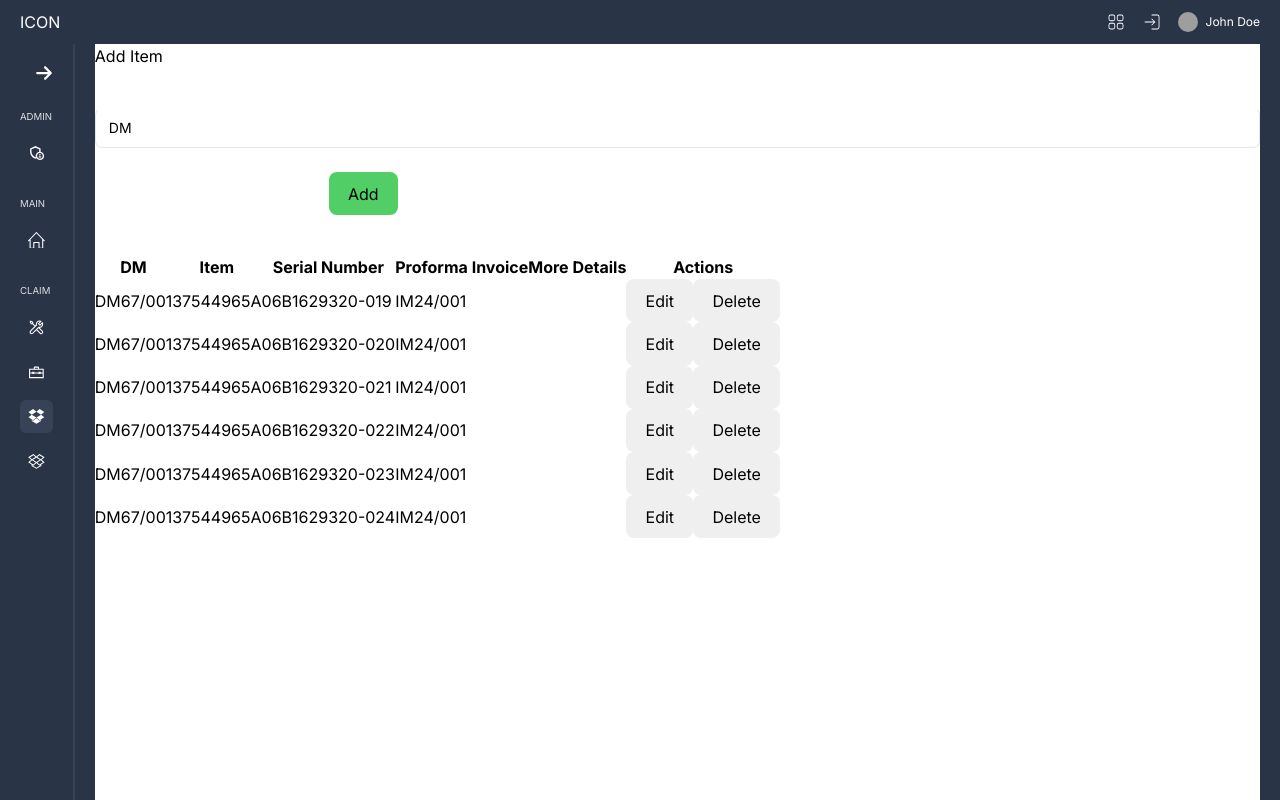
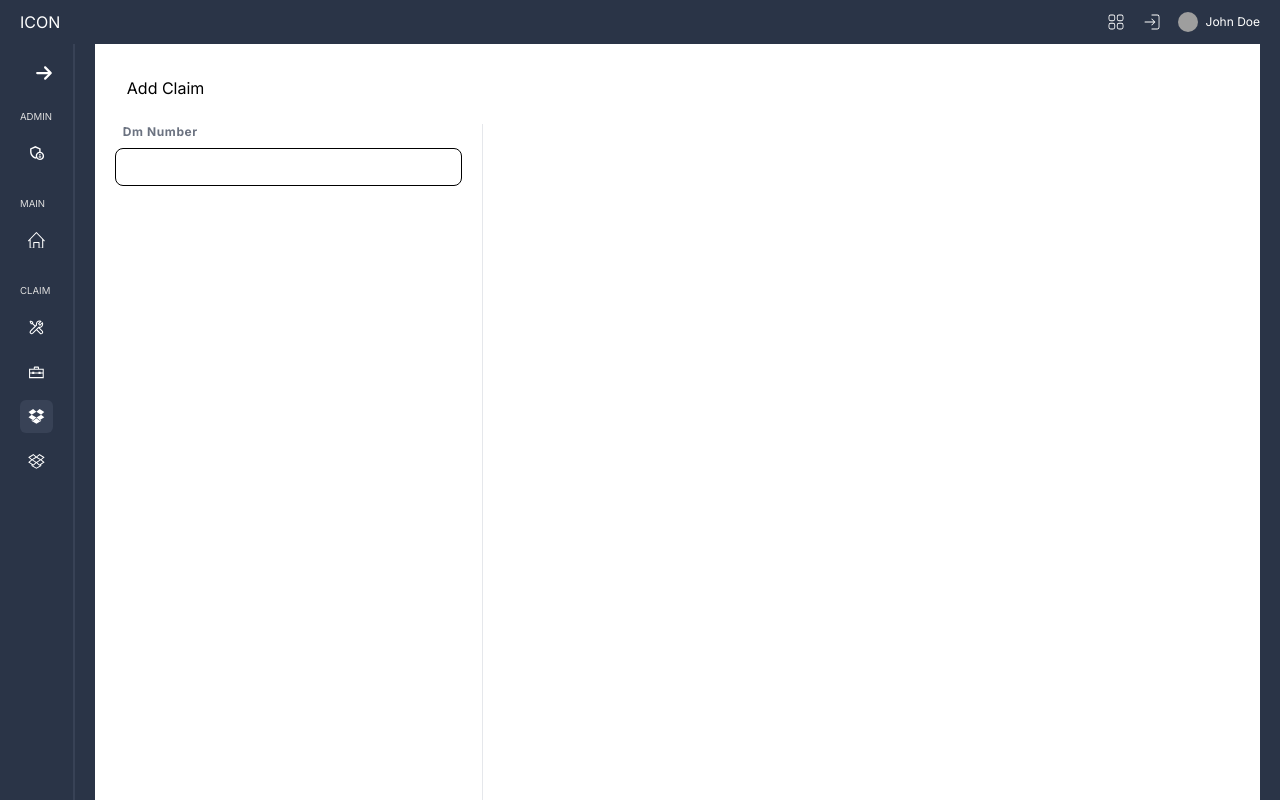
Before and after one commit to Nasaee/cliam-tracking, a React (Vite) app in the folder client/: page /add-appliers in a window 1280 px wide. Shown: the top 800 px of the page. Built offline with nearby package versions, Linux system fonts and the light colour scheme; grey boxes are pictures that could not be loaded.

Commit message:
frontend create ApplierClaim component

```diff
--- a/client/package.json
+++ b/client/package.json
@@ -15,14 +15,18 @@
     "@hookform/resolvers": "^3.3.4",
     "@mui/material": "^5.15.10",
     "@mui/x-data-grid": "^6.19.4",
+    "@reduxjs/toolkit": "^2.2.1",
     "@types/recharts": "^1.8.29",
+    "@types/redux-logger": "^3.0.13",
     "react": "^18.2.0",
     "react-dom": "^18.2.0",
     "react-hook-form": "^7.50.1",
     "react-hot-toast": "^2.4.1",
     "react-icons": "^5.0.1",
+    "react-redux": "^9.1.0",
     "react-router-dom": "^6.22.0",
     "recharts": "^2.12.0",
+    "redux-logger": "^3.0.6",
     "styled-components": "^6.1.8",
     "zod": "^3.22.4"
   },
--- a/client/src/commponents/Input.tsx
+++ b/client/src/commponents/Input.tsx
@@ -1,24 +1,27 @@
-interface Props {
-  type: 'text' | 'email' | 'password';
-  name: string;
+type Prop = {
+  type: React.InputHTMLAttributes<HTMLInputElement>['type'];
+  label: string;
   value: string;
-  onChange: (e: React.ChangeEvent<HTMLInputElement>) => void;
-}
-const Input = ({ type, name, value, onChange, ...props }: Props) => {
+  maxWidth?: number;
+  handleChange?: (event: React.ChangeEvent<HTMLInputElement>) => void;
+};
+
+const Input = ({ label, maxWidth, value, type, handleChange }: Prop) => {
   return (
-    <div className='relative w-full min-w-[200px] h-10'>
+    <label
+      className='flex flex-col gap-2'
+      style={{ maxWidth: maxWidth ? `${maxWidth}px` : '' }}
+    >
+      <span className='font-bold text-xs tracking-wider text-gray-500 pl-2'>
+        {label}
+      </span>
       <input
-        className='peer w-full h-full bg-transparent text-blue-gray-700 font-sans font-normal outline outline-0 focus:outline-0 disabled:bg-blue-gray-50 disabled:border-0 transition-all placeholder-shown:border placeholder-shown:border-blue-gray-200 placeholder-shown:border-t-blue-gray-200 border focus:border-2 border-t-transparent focus:border-t-transparent text-sm px-3 py-2.5 rounded-[7px] border-blue-gray-200 focus:border-teal-500'
-        placeholder=' '
         type={type}
-        name={name}
         value={value}
-        onChange={onChange}
+        className='border border-black rounded-lg px-3 py-2 min-w-[200px] text-sm'
+        onChange={handleChange}
       />
-      <label className="flex w-full h-full select-none pointer-events-none absolute left-0 font-normal !overflow-visible truncate peer-placeholder-shown:text-blue-gray-500 leading-tight peer-focus:leading-tight peer-disabled:text-transparent peer-disabled:peer-placeholder-shown:text-blue-gray-500 transition-all -top-1.5 peer-placeholder-shown:text-sm text-[11px] peer-focus:text-[11px] before:content[' '] before:block before:box-border before:w-2.5 before:h-1.5 before:mt-[6.5px] before:mr-1 peer-placeholder-shown:before:border-transparent before:rounded-tl-md before:border-t peer-focus:before:border-t-2 before:border-l peer-focus:before:border-l-2 before:pointer-events-none before:transition-all peer-disabled:before:border-transparent after:content[' '] after:block after:flex-grow after:box-border after:w-2.5 after:h-1.5 after:mt-[6.5px] after:ml-1 peer-placeholder-shown:after:border-transparent after:rounded-tr-md after:border-t peer-focus:after:border-t-2 after:border-r peer-focus:after:border-r-2 after:pointer-events-none after:transition-all peer-disabled:after:border-transparent peer-placeholder-shown:leading-[3.75] text-blue-gray-400 peer-focus:text-teal-500 before:border-blue-gray-200 peer-focus:before:!border-teal-500 after:border-blue-gray-200 peer-focus:after:!border-teal-500">
-        DM
-      </label>
-    </div>
+    </label>
   );
 };
 export default Input;
--- a/client/src/index.css
+++ b/client/src/index.css
@@ -11,8 +11,6 @@ button {
   font-family: inherit;
   border: transparent;
   border-radius: 8px;
-  padding: 0.6rem 1.2rem;
-  background-color: #efefef;
   outline: none;
 }
 
--- a/client/src/mock-data.ts
+++ b/client/src/mock-data.ts
@@ -1,42 +1,42 @@
 const mockData = [
   {
     dmNumber: 'DM67/001',
-    itemCode: '37544965A',
+    itemCode: '544965A',
     serialNumber: '06B1629320-019',
     proformaInv: 'IM24/001',
     additionInfo: '',
   },
   {
     dmNumber: 'DM67/001',
-    itemCode: '37544965A',
+    itemCode: '544965A',
     serialNumber: '06B1629320-020',
     proformaInv: 'IM24/001',
     additionInfo: '',
   },
   {
     dmNumber: 'DM67/001',
-    itemCode: '37544965A',
+    itemCode: '544965A',
     serialNumber: '06B1629320-021',
     proformaInv: 'IM24/001',
     additionInfo: '',
   },
   {
     dmNumber: 'DM67/001',
-    itemCode: '37544965A',
+    itemCode: '544965A',
     serialNumber: '06B1629320-022',
     proformaInv: 'IM24/001',
     additionInfo: '',
   },
   {
     dmNumber: 'DM67/001',
-    itemCode: '37544965A',
+    itemCode: '544965A',
     serialNumber: '06B1629320-023',
     proformaInv: 'IM24/001',
     additionInfo: '',
   },
   {
     dmNumber: 'DM67/001',
-    itemCode: '37544965A',
+    itemCode: '544965A',
     serialNumber: '06B1629320-024',
     proformaInv: 'IM24/001',
     additionInfo: '',
--- a/client/src/pages/AddClaimApplier.tsx
+++ b/client/src/pages/AddClaimApplier.tsx
@@ -1,41 +1,26 @@
-import styled from 'styled-components';
 import { useState } from 'react';
-import toast from 'react-hot-toast';
-import ReadOnlyRow from '../commponents/ReadOnlyRow';
-import EditableRow from '../commponents/EditableRow';
+import Input from '../commponents/Input';
+import { useSelector } from 'react-redux';
+import { RootState } from '../store/rootReducer';
 
-// !temporary
-import mockData from '../mock-data';
-import Input from '../commponents/Input';
-
-export interface Items {
-  dmNumber: string;
-  itemCode: string;
-  serialNumber: string;
-  proformaInv: string;
-  additionInfo: string;
-}
 const AddClaimApplier = () => {
-  // const [items, setItems] = useState<Items[]>([]);
-  // !temporary
-  const [items, setItems] = useState<Items[]>(mockData);
-  const [addFormData, setAddFormData] = useState({
+  const defaultItemState = {
     dmNumber: '',
     itemCode: '',
     serialNumber: '',
     proformaInv: '',
     additionInfo: '',
-  });
+  };
+  const [dmNumber, setDmNumber] = useState('');
+  const [addFormData, setAddFormData] = useState({ ...defaultItemState });
+  const applierToAddDB = useSelector(
+    (state: RootState) => state.applierToAddDB
+  );
 
-  const [editFromData, setEditFormData] = useState({
-    dmNumber: '',
-    itemCode: '',
-    serialNumber: '',
-    proformaInv: '',
-    additionInfo: '',
-  });
-
-  const [editItemsId, setEditItemsId] = useState<string | number | null>(null);
+  const handleDmNumberChange = (event: React.ChangeEvent<HTMLInputElement>) => {
+    const value = event.target.value.toUpperCase();
+    setDmNumber(value);
+  };
 
   const handleAddFormChange = (e: React.ChangeEvent<HTMLInputElement>) => {
     e.preventDefault();
@@ -43,213 +28,26 @@ const AddClaimApplier = () => {
     const fieldValue = e.target.value;
     setAddFormData({ ...addFormData, [fieldName]: fieldValue });
   };
-
-  const handleEditFormChange = (e: React.ChangeEvent<HTMLInputElement>) => {
-    e.preventDefault();
-    const fieldName = e.target.getAttribute('name') as string;
-    const fieldValue = e.target.value;
-    setEditFormData({ ...editFromData, [fieldName]: fieldValue });
-  };
-
-  const handleAddFormSubmit = (e: React.FormEvent<HTMLFormElement>) => {
-    e.preventDefault();
-    if (
-      !addFormData.dmNumber ||
-      !addFormData.itemCode ||
-      !addFormData.serialNumber
-    )
-      return toast.error('DM, Item, Serial Number cannot be empty');
-    const newItems = {
-      dmNumber: addFormData.dmNumber,
-      itemCode: addFormData.itemCode,
-      serialNumber: addFormData.serialNumber,
-      proformaInv: addFormData.proformaInv,
-      additionInfo: addFormData.additionInfo,
-    };
-    setItems([...items, newItems]);
-    setAddFormData({
-      dmNumber: '',
-      itemCode: '',
-      serialNumber: '',
-      proformaInv: '',
-      additionInfo: '',
-    });
-  };
-
-  const handleEditFormSubmit = (e: React.FormEvent<HTMLFormElement>) => {
-    e.preventDefault();
-    const editedItems = {
-      dmNumber: editFromData.dmNumber,
-      itemCode: editFromData.itemCode,
-      serialNumber: editFromData.serialNumber,
-      proformaInv: editFromData.proformaInv,
-      additionInfo: editFromData.additionInfo,
-    };
-
-    const index = items.findIndex((item) => item.serialNumber === editItemsId);
-
-    items[index] = editedItems;
-    setEditItemsId(null);
-  };
-
-  const handleEditClick = (
-    e: React.MouseEvent<HTMLButtonElement, MouseEvent>,
-    row: Items
-  ) => {
-    e.preventDefault();
-    if (!row) return;
-    setEditItemsId(row.serialNumber);
-    setEditFormData({
-      dmNumber: row.dmNumber,
-      itemCode: row.itemCode,
-      serialNumber: row.serialNumber,
-      proformaInv: row.proformaInv,
-      additionInfo: row.additionInfo,
-    });
-  };
-
-  const handleCancelClick = () => {
-    setEditItemsId(null);
-  };
-
-  const handleDeleteClick = (id: string) => {
-    const newItems = [...items];
-    const index = items.findIndex((item) => item.serialNumber === id);
-    newItems.splice(index, 1);
-    setItems(newItems);
-  };
-
   return (
-    <div className='flex flex-col gap-10 bg-white w-full h-full text-black'>
-      <h1>Add Item</h1>
-      <form onSubmit={handleAddFormSubmit}>
-        <Input
-          type='text'
-          name='dmNumber'
-          value={addFormData.dmNumber}
-          onChange={handleAddFormChange}
-        />
-        <input
-          type='text'
-          name='dmNumber'
-          value={addFormData.dmNumber}
-          onChange={handleAddFormChange}
-        />
-        <input
-          type='text'
-          name='itemCode'
-          value={addFormData.itemCode}
-          onChange={handleAddFormChange}
-        />
-        <input
-          type='text'
-          name='serialNumber'
-          value={addFormData.serialNumber}
-          onChange={handleAddFormChange}
-        />
-        <input
-          type='text'
-          name='proformaInv'
-          value={addFormData.proformaInv}
-          onChange={handleAddFormChange}
-        />
-        <input
-          type='text'
-          name='additionInfo'
-          value={addFormData.additionInfo}
-          onChange={handleAddFormChange}
-        />
-        <button type='submit' className='bg-[#51cf66]'>
-          Add
-        </button>
-      </form>
-      <form onSubmit={handleEditFormSubmit}>
-        <table>
-          <thead>
-            <tr>
-              <th>DM</th>
-              <th>Item</th>
-              <th>Serial Number</th>
-              <th>Proforma Invoice</th>
-              <th>More Details</th>
-              <th>Actions</th>
-            </tr>
-          </thead>
-          <tbody>
-            {items.map((row) => {
-              return (
-                <tr key={row.serialNumber}>
-                  {editItemsId === row.serialNumber ? (
-                    <EditableRow
-                      key={row.serialNumber}
-                      editFromData={editFromData}
-                      handleEditFormChange={handleEditFormChange}
-                      handleCancelClick={handleCancelClick}
-                    />
-                  ) : (
-                    <ReadOnlyRow
-                      key={row.serialNumber}
-                      row={row}
-                      handleEditClick={handleEditClick}
-                      handleDeleteClick={handleDeleteClick}
-                    />
-                  )}
-                </tr>
-              );
-            })}
-          </tbody>
-        </table>
-      </form>
-    </div>
+    <section className='bg-white flex flex-col gap-6 text-black py-8'>
+      <h1 className='px-8'>Add Claim</h1>
+      <div className='grid grid-cols-[1fr_2fr] min-h-screen'>
+        <div className='add-items | min-w-[300px] max-w-[400px] border-r px-5'>
+          <label className='flex flex-col gap-2'>
+            <span className='font-bold text-xs tracking-wider text-gray-500 pl-2'>
+              Dm Number
+            </span>
+            <input
+              type='text'
+              value={dmNumber}
+              className='border border-black rounded-lg px-3 py-2 min-w-[200px] text-sm'
+              onChange={handleDmNumberChange}
+            />
+          </label>
+        </div>
+        <div className='table'></div>
+      </div>
+    </section>
   );
 };
 export default AddClaimApplier;
-
-// const Wrapper = styled.div`
-//   & {
-//     display: flex;
-//     flex-direction: column;
-//     gap: 10px;
-//     padding: 1rem;
-//     font-size: 12px;
-//   }
-
-//   input {
-//     border: 1px solid black;
-//     width: 200px;
-//   }
-
-//   table {
-//     border-collapse: collapse;
-//     width: 100%;
-//   }
-
-//   th,
-//   td {
-//     border: 1px solid #ffffff;
-//     text-align: left;
-//     padding: 8px;
-//   }
-
-//   th {
-//     background-color: rgb(117, 201, 250);
-//   }
-
-//   td {
-//     background-color: rgb(205, 235, 253);
-//   }
-
-//   form {
-//     display: flex;
-//     gap: 5px;
-//   }
-
-//   form td:last-child {
-//     display: flex;
-//     justify-content: space-evenly;
-//   }
-
-//   form * {
-//     font-size: 28px;
-//   }
-// `;
--- /dev/null
+++ b/client/src/store/rootReducer.ts
@@ -0,0 +1,8 @@
+import { combineReducers } from '@reduxjs/toolkit';
+import addApplierSlice from './addApplier/addApplierSlice';
+
+export const rootReducer = combineReducers({
+  applierToAddDB: addApplierSlice,
+});
+
+export type RootState = ReturnType<typeof rootReducer>;
```
Also changed, not shown: client/src/main.tsx (+11 -7 lines), client/src/store/addApplier/addApplierSlice.ts (added, +36 -0 lines), client/src/store/store.ts (added, +16 -0 lines), 1 other file (tests, documents, lock files or other folders).
